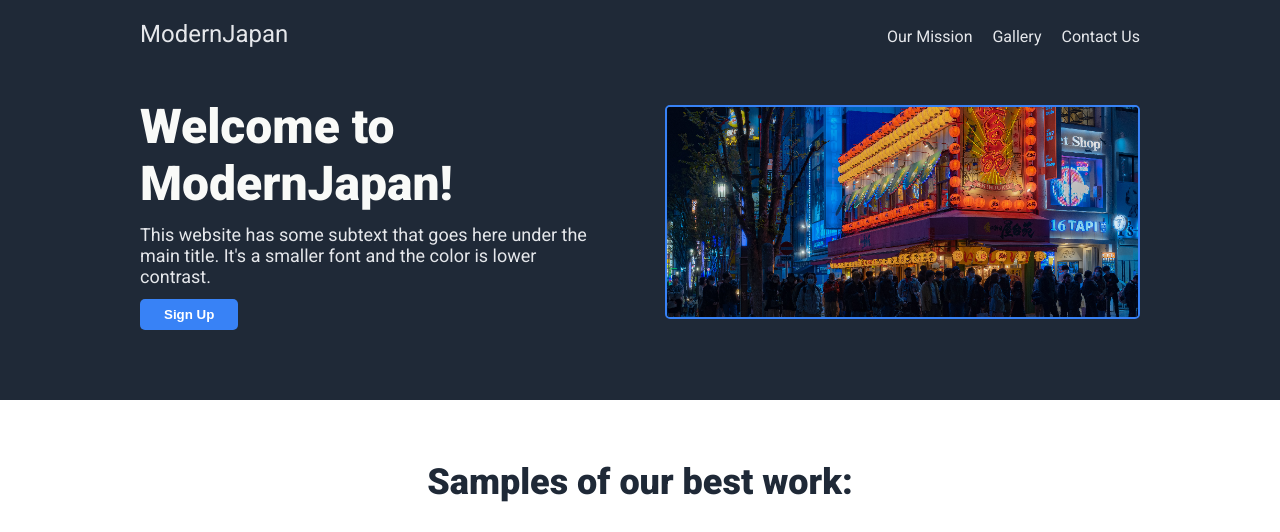
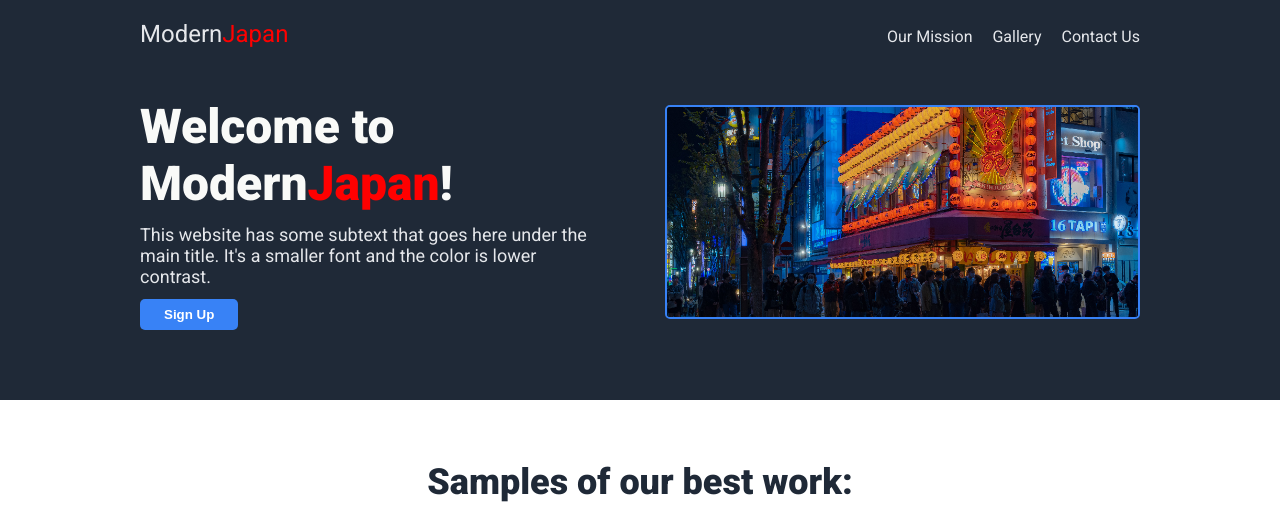
Before and after one commit to travb0t/foundations-landing, a plain HTML site: page index.html in a window 1280 px wide. Shown: the top 532 px of the page. Drawn offline with Linux system fonts and the light colour scheme.

Commit message:
Tweak featured layout and minor font color changes
Change flex behavior on featured images to space-evenly

Add spans to logo and maintitle in html to change font color to red.

Remove some redundant flex declarations.

```diff
--- a/index.html
+++ b/index.html
@@ -13,7 +13,7 @@
             <div class="header">
                 <div class="nav">
                     <ul>
-                        <li class="logo"><a>ModernJapan</a></li>
+                        <li class="logo"><a>Modern<span>Japan</span></a></li>
                         <li><a>Our Mission</a></li>
                         <li><a>Gallery</a></li>
                         <li><a>Contact Us</a></li>
@@ -21,7 +21,7 @@
                 </div>
                 <div class="banner">
                     <div class="main">
-                        <p class="maintitle">Welcome to ModernJapan!</p>
+                        <p class="maintitle">Welcome to Modern<span>Japan</span>!</p>
                         <p>
                             This website has some subtext that goes here under the main title.
                             It's a smaller font and the color is lower contrast.
--- a/style.css
+++ b/style.css
@@ -49,6 +49,11 @@ body {
     margin-right: auto;
     font-size: 24px;
     color: #F9FAF8;
+}
+
+.nav .logo span,
+.main .maintitle span {
+    color: red;
 }
 
 /* Handles lower header. */
@@ -136,8 +141,7 @@ button {
     gap: 50px;
     margin-bottom: 60px;
     flex-wrap: wrap;
-    justify-content: center;
-    align-items: center;
+    justify-content: space-evenly;
 }
 
 .images img {
```
